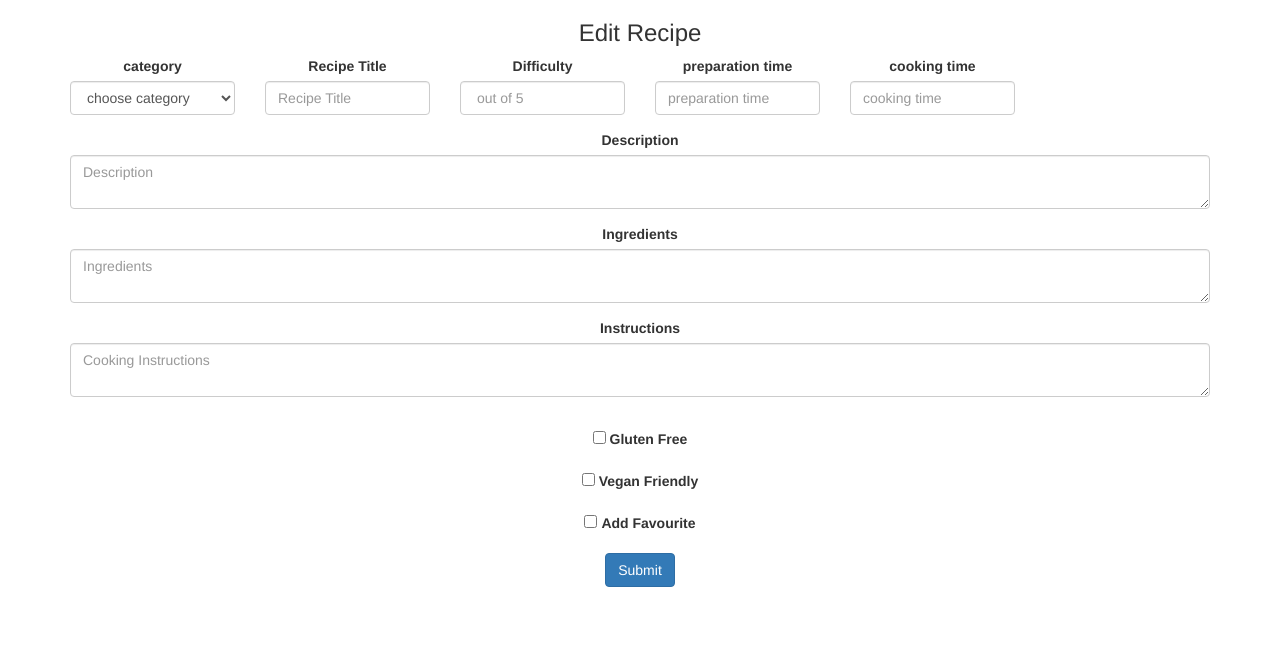
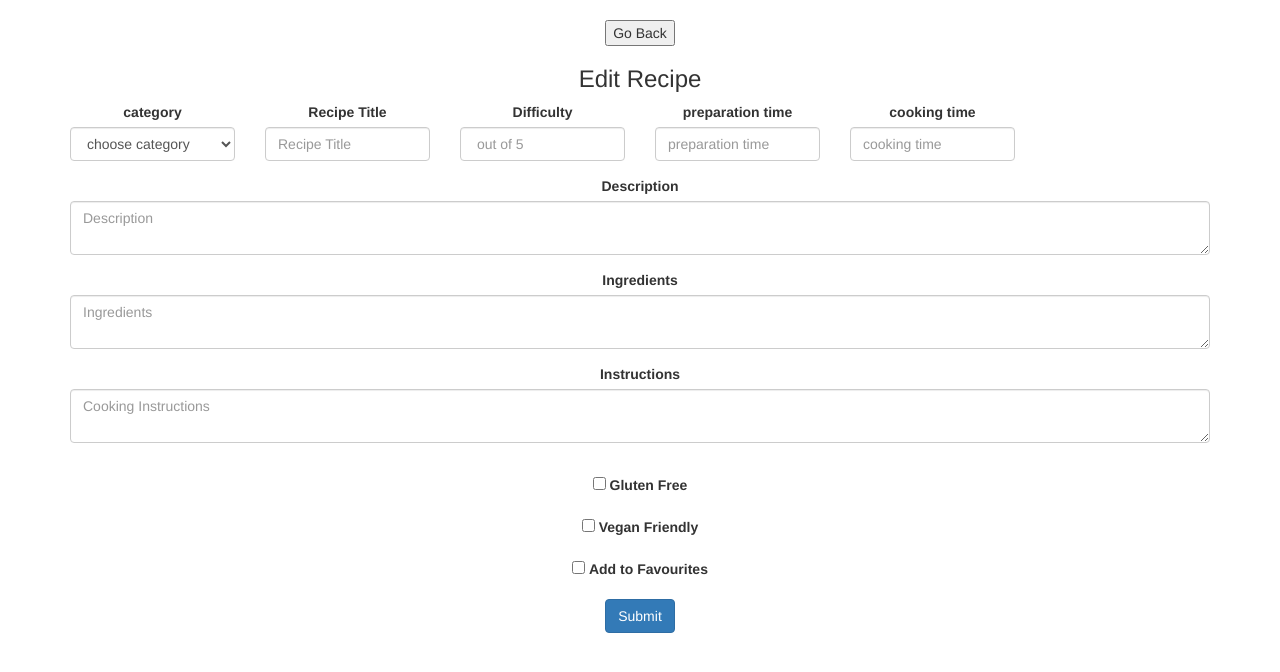
Before and after one commit to rayme1975/my_cookbook, a Flask app: template templates/editrecipe.html in a window 1280 px wide. Shown: the part 96-768 px from the top of the page. Run offline with Flask 2, Linux system fonts and the light colour scheme; the template is opened without the code that fills it, so the values that code supplies are empty; some libraries are stand-ins or nearby versions.

Commit message:
add option of editing favourite in edit mode

```diff
--- a/templates/editrecipe.html
+++ b/templates/editrecipe.html
@@ -1,6 +1,8 @@
 {% extends 'base.html' %}
 
 {% block content %}
+
+<button onclick="goBack()">Go Back</button>
 
 <h3>Edit Recipe</h3>
 
@@ -81,14 +83,14 @@
   </div>
 
   <div class="form-check">
-      {% if recipe.add_favourite %}
-          <input type="checkbox" class="form-check-input" id="add_favourite" name="add_favourite" checked>
-          {% else %}
-          <input type="checkbox" class="form-check-input" id="add_favourite" name="add_favourite">
-          {% endif %}
-    <label class="form-check-label" for="exampleCheck1">Add Favourite</label>
-  </div>
+        {% if recipe.add_favourite %}
+            <input type="checkbox" class="slider" id="add_favourite" name="add_favourite" checked>
+            {% else %}
+             <input type="checkbox" class="slider" id="add_favourite" name="add_favourite">
+             {% endif %}
+            <label class="form-check-label" for="exampleCheck1">Add to Favourites</label>
 
+      </div>
 
   <div>
       <button type="submit" class="btn btn-primary">Submit</button>
```
